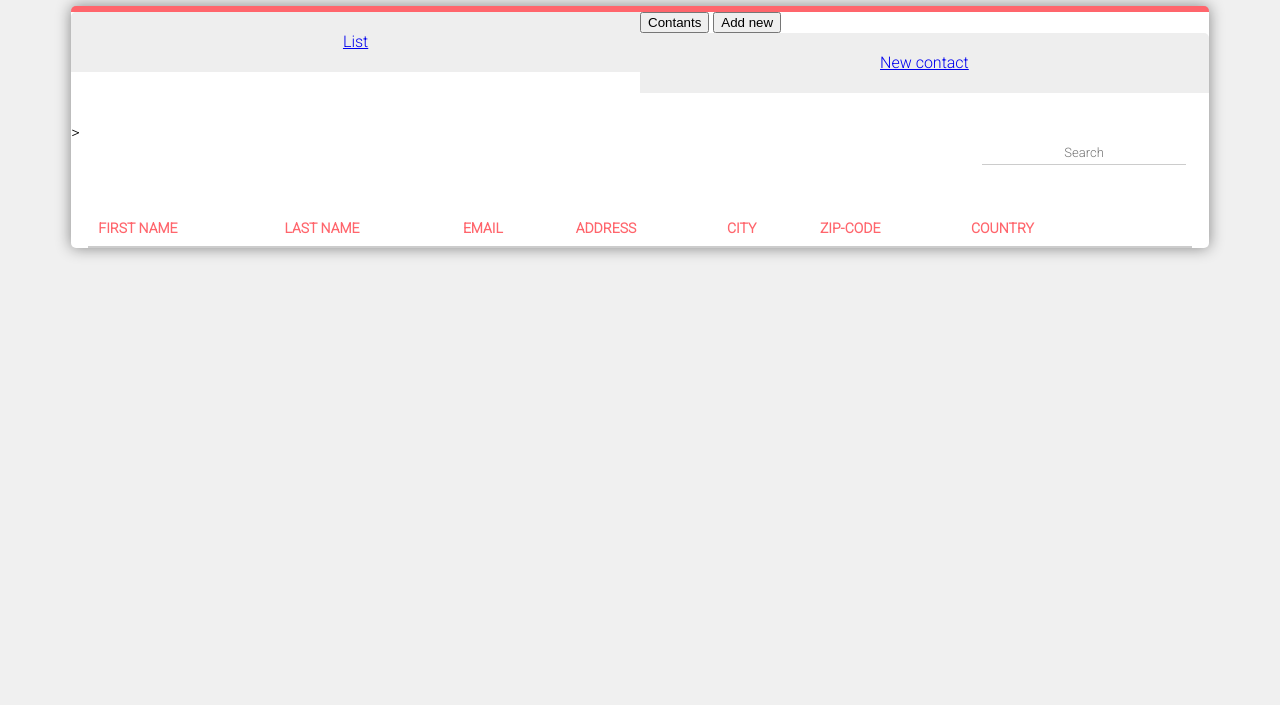
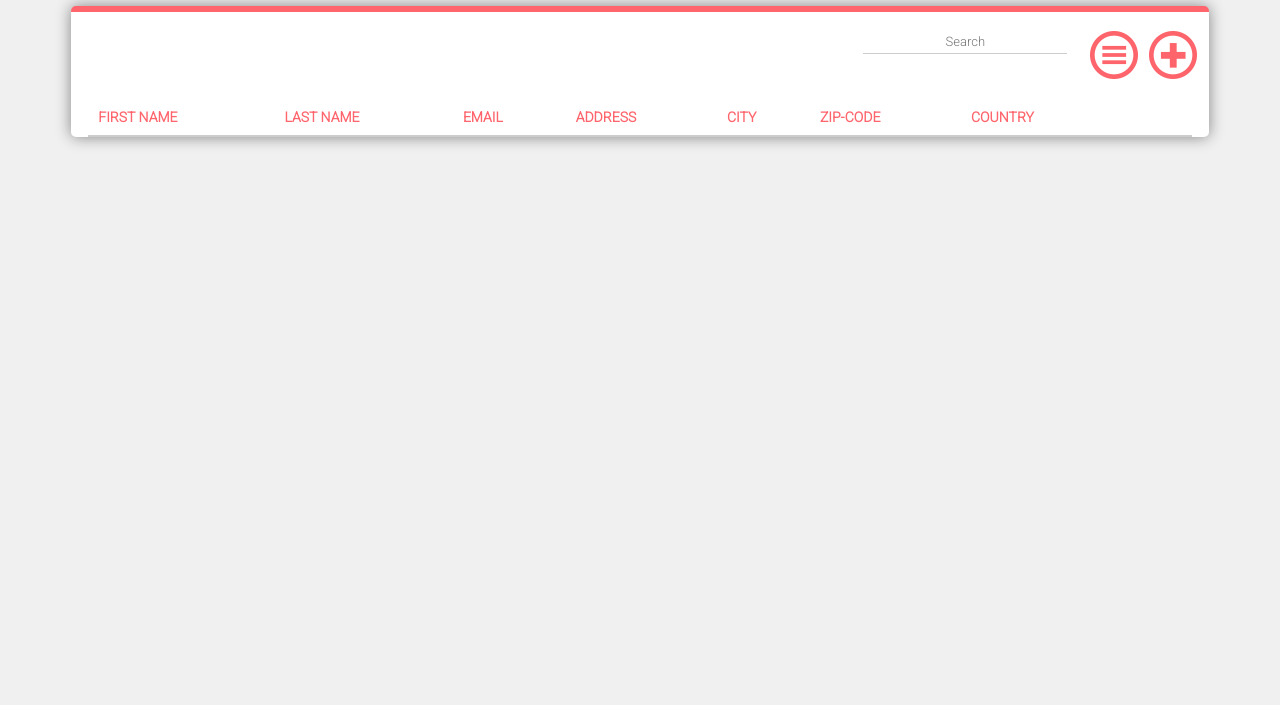
Before and after one commit to Iza-H/AddressBook, a plain HTML site: page index.html in a window 1280 px wide. Shown: the part 95-800 px from the top of the page. Drawn offline with nearby package versions, Linux system fonts and the light colour scheme; some packages are replaced by stand-ins of ours.

Commit message:
Style of the main page changed

```diff
--- a/index.html
+++ b/index.html
@@ -11,20 +11,18 @@
         <div class="module">
 
             <nav class="float-form">
-                <input type=button
-                       class="menuButtons" value="Contants" />
-                <input type="button" class="menuButtons" value="Add new" />
 
                 <ul class="tabs">
                     <!--Menu:-->
                     <li class="tab">
-                        <a href="#/list">List</a>
+                        <a class="menuAdd" href="#/create"></a>
+
                     </li>
                     <li class="tab">
-                        <a href="#/create">New contact</a>
+                        <a class="menuList" href="#/list"></a>
                     </li>
                 </ul>
-            </nav>>
+            </nav>
                 <!--Details-->
                 <section ng-view></section>
         </div>
--- a/style/addressbook.css
+++ b/style/addressbook.css
@@ -40,6 +40,7 @@ h1{
     width:70%;
     margin-left:auto;
     margin-right:auto;
+    margin-top: 30px;
 }
 
 .module ul{
@@ -48,28 +49,7 @@ h1{
     display: inline;
 }
 
-.tab{
-    float:left;
-    height:60px;
-    width:50%;
-    padding-top:20px;
-    box-sizing:border-box;
-    background:#eeeeee;
-    text-align:center;
-    cursor:pointer;
-    margin-bottom: 30px;
-}
 
-.tab:first-child{
-    -webkit-border-radius: 5px 0px 0px 0px;
-    border-radius: 5px 0px 0px 0px;
-}
-
-.tab:last-child{
-    -webkit-border-radius: 0px 5px 0px 0px;
-    -moz-box-radiaus: 0px 5px 0px 0px;
-    border-radius: 0px 5px 0px 0px;
-}
 
 
 .createAddress input[type=text], .createAddress input[type=email]{
@@ -143,6 +123,36 @@ div .error{
     float: right;
 }
 
+
+/*Main buttons*/
+.tab a{
+    display:block;
+    float:right;
+    cursor:pointer;
+    width: 48px;
+    height: 48px;
+    border: none;
+    background-color: transparent;
+    margin-right: 1%;
+    margin-bottom: 10px;
+
+}
+
+.tab .menuList{
+    background:url(../resources/icons/iconmonstr-menu-6-icon-48_light.png) no-repeat;
+}
+
+.tab .menuList:hover{
+    background:url(../resources/icons/iconmonstr-menu-6-icon-48_dark.png) no-repeat;
+}
+
+.tab .menuAdd{
+    background:url(../resources/icons/iconmonstr-plus-5-icon-48_light.png) no-repeat;
+}
+
+.tab .menuAdd:hover{
+    background:url(../resources/icons/iconmonstr-plus-5-icon-48_dark.png) no-repeat;
+}
 
 
 
@@ -221,7 +231,7 @@ div .error{
         border-top: none;
         border-color: #EEF7F7;
     }
-    .rwd-table tbody tr:last-child, .zui-table-responsive tbody td:last-child {
+    .rwd-table tbody tr:last-child {
         border-bottom: none;
     }
 }
```
Also changed, not shown: resources/icons/iconmonstr-menu-6-icon-48_dark.png (added), resources/icons/iconmonstr-menu-6-icon-48_light.png (added), resources/icons/iconmonstr-menu-6-icon-64.png (added), resources/icons/iconmonstr-plus-5-icon-48_dark.png (added), resources/icons/iconmonstr-plus-5-icon-48_light.png (added).
